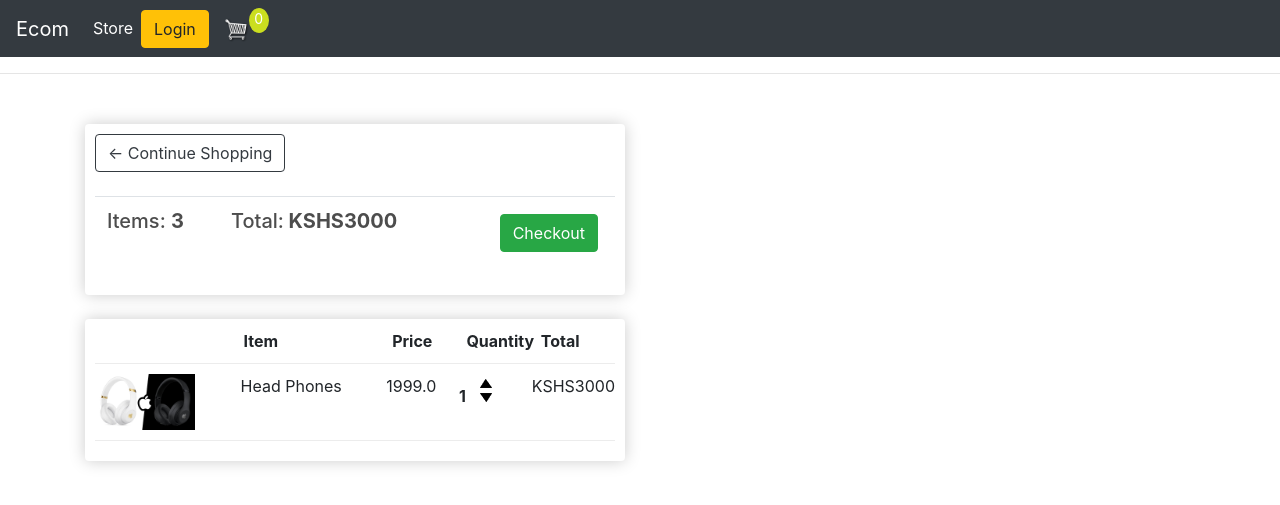
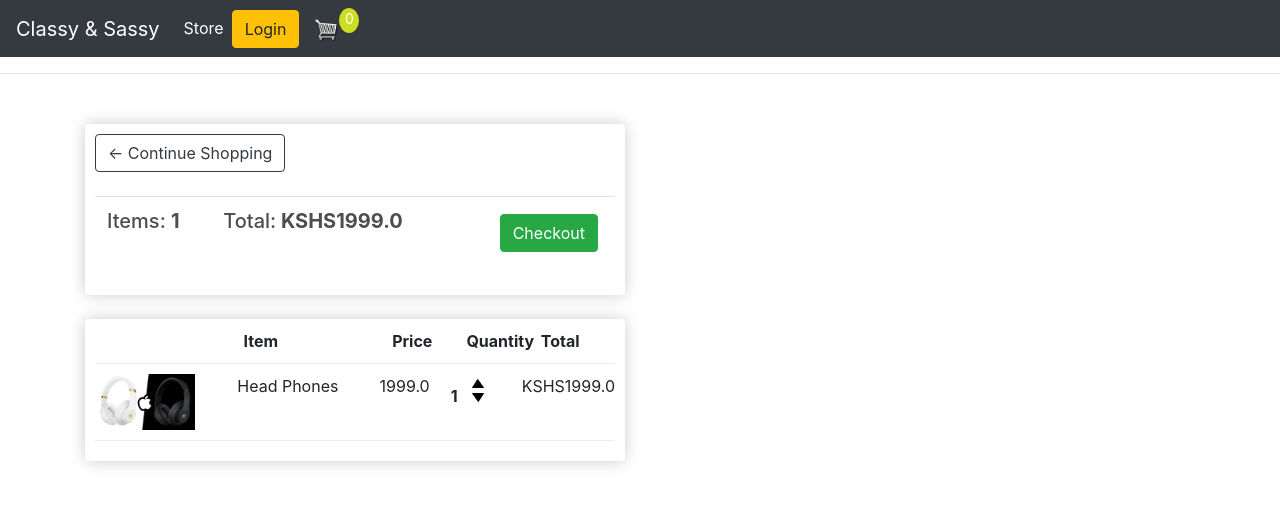
Before and after one commit to conniewambui/Ecommerce_Website, a Django app: page /cart/ in a window 1280 px wide. Shown: the top 505 px of the page. Run offline with Django 3.2, Linux system fonts and the light colour scheme; a user stored in the database is signed in; data comes from the database, SQL or seed files in the repository; both versions use the stored data as it was after the commit; lists and menus that the app fills with data are empty; some libraries are stand-ins or nearby versions.

Commit message:
add to cart functionality

```diff
--- a/ecommerce_app/ecommerce/store/models.py
+++ b/ecommerce_app/ecommerce/store/models.py
@@ -34,11 +34,28 @@ class Order(models.Model):
     def __str__(self):
         return str(self.transaction_id)
 
+    @property
+    def get_cart_total(self):
+        orderitems = self.orderitem_set.all()
+        total = sum([item.get_total for item in orderitems])
+        return total
+    @property
+    def get_cart_items(self):
+        orderitems = self.orderitem_set.all()
+        total = sum([item.quantity for item in orderitems])
+        return total
+
+
 class OrderItem(models.Model):
     product = models.ForeignKey(Product, on_delete=models.SET_NULL, blank=True, null=True)
     order = models.ForeignKey(Order, on_delete=models.SET_NULL, blank=True, null=True)
     quantity = models.IntegerField(default=0, null=True, blank=True)
     date_added = models.DateTimeField(auto_now_add=True)
+
+    @property
+    def get_total(self):
+        total = self.product.price * self.quantity
+        return total
 
 
 class ShippingAddress(models.Model):
--- a/ecommerce_app/ecommerce/store/templates/store/cart.html
+++ b/ecommerce_app/ecommerce/store/templates/store/cart.html
@@ -11,8 +11,8 @@
 				<br>
 				<table class="table">
 					<tr>
-						<th><h5>Items: <strong>3</strong></h5></th>
-						<th><h5>Total:<strong> KSHS3000</strong></h5></th>
+						<th><h5>Items: <strong>{{order.get_cart_items}}</strong></h5></th>
+						<th><h5>Total:<strong> KSHS{{order.get_cart_total|floatformat:1}}</strong></h5></th>
 						<th>
 							<a  style="float:right; margin:5px;" class="btn btn-success" href="{% url 'checkout' %}">Checkout</a>
 						</th>
@@ -43,7 +43,7 @@
 							<img class="chg-quantity" src="{% static  'images/arrow-down.png' %}">
 						</div>
 					</div>
-					<div style="flex:1"><p>KSHS3000</p></div>
+					<div style="flex:1"><p>KSHS{{item.get_total}}</p></div>
 				</div>
 			    {% endfor %}
 
--- a/ecommerce_app/ecommerce/store/templates/store/main.html
+++ b/ecommerce_app/ecommerce/store/templates/store/main.html
@@ -3,7 +3,7 @@
 <html>
     <head>
         <title>
-            Ecom
+          Classy 'N' Sassy
         </title>
         <meta name="viewport" content="width=device-width, initial-scale=1, maximum-scale=1, minimum-scale=1" />
         <link rel="stylesheet" type="text/css" href="{% static 'css/main.css' %}">
@@ -12,7 +12,7 @@
     </head>
     <body>
         <nav class="navbar navbar-expand-lg navbar-dark bg-dark">
-            <a class="navbar-brand" href="{% url 'store' %}">Ecom</a>
+            <a class="navbar-brand" href="{% url 'store' %}">Classy & Sassy</a>
             <button class="navbar-toggler" type="button" data-toggle="collapse" data-target="#navbarSupportedContent" aria-controls="navbarSupportedContent" aria-expanded="false" aria-label="Toggle navigation">
               <span class="navbar-toggler-icon"></span>
             </button>
--- a/ecommerce_app/ecommerce/store/views.py
+++ b/ecommerce_app/ecommerce/store/views.py
@@ -14,9 +14,18 @@ def cart(request):
         items = order.orderitem_set.all()
     else:
         items= []
-    context={'items' : items}
+        order = {'get_cart_total':0, 'get_cart_total':0}
+    context={'items' : items, 'order': order}
     return render(request, 'store/cart.html', context)
 
 def checkout(request):
-    context={}
+
+    if request.user.is_authenticated:
+        customer = request.user.customer
+        order, created = Order.objects.filter(customer=customer, complete=False)
+        items = order.orderitem_set.all()
+    else:
+        items= []
+        order = {'get_cart_total':0, 'get_cart_total':0}
+    context={'items' : items, 'order': order}
     return render(request, 'store/checkout.html', context)
```
Also changed, not shown: ecommerce_app/ecommerce/store/templates/store/checkout.html (+8 -6 lines), ecommerce_app/ecommerce/db.sqlite3.
